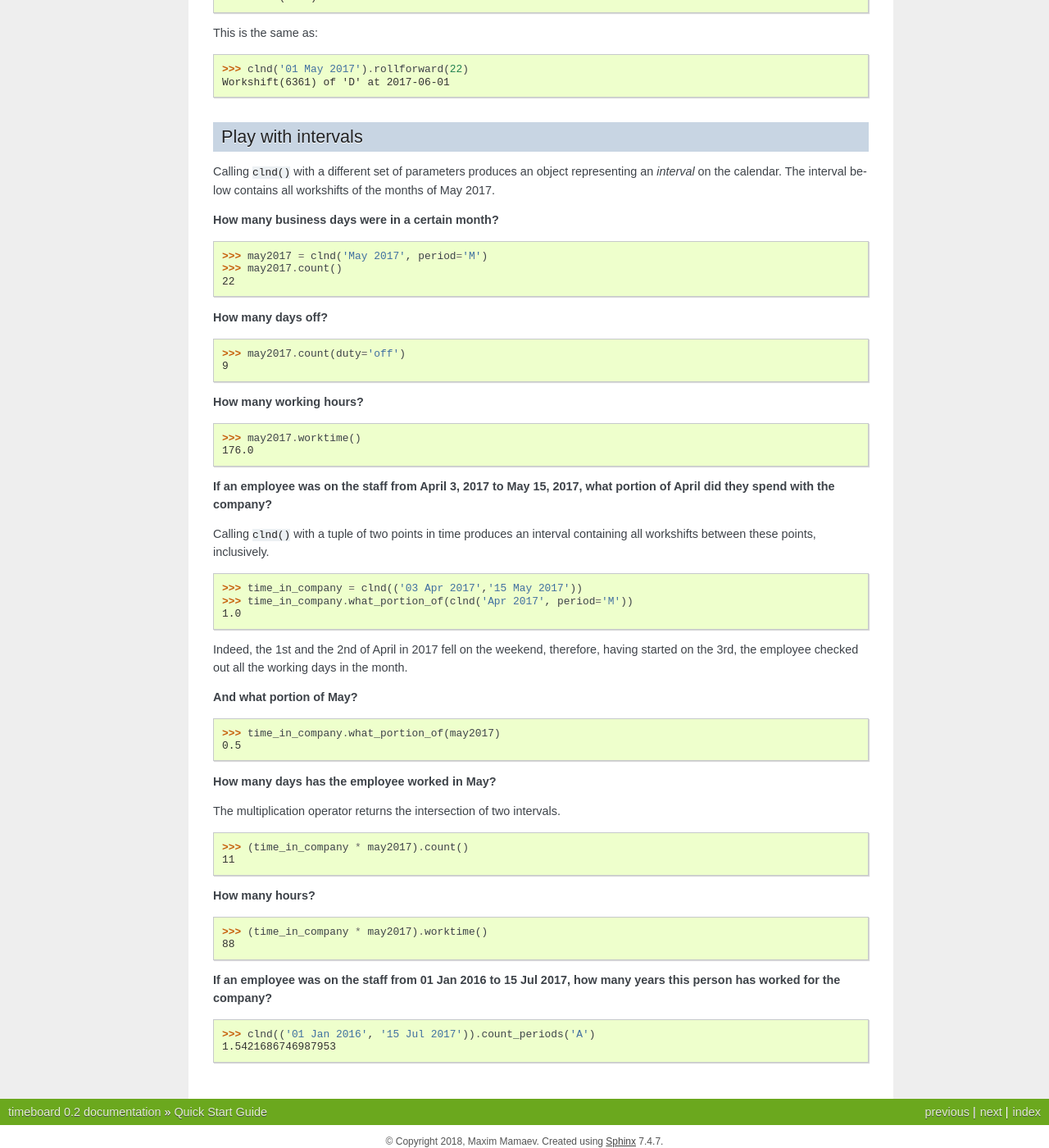
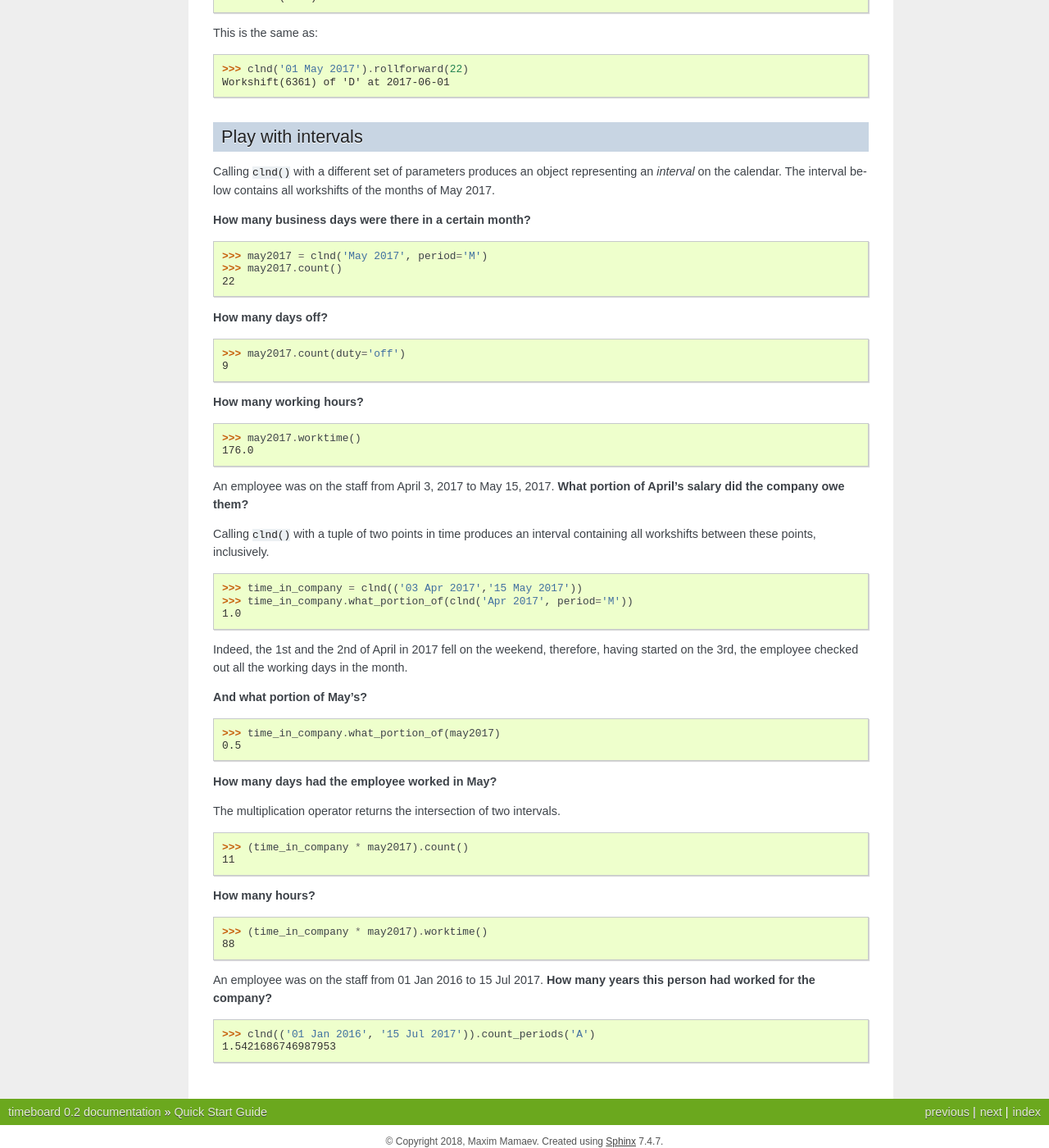
Before and after one commit to mmamaev/timeboard, a Sphinx documentation site: the page built from doc/source/quick_start.rst, in a window 1280 px wide and 1400 px high, scrolled down 922 px. Shown: the whole window at 82% size. Built offline with Sphinx 7.4.7, drawn with Linux system fonts in a browser that asks for light colours.

Commit message:
Corrected typos

```diff
--- a/doc/source/quick_start.rst
+++ b/doc/source/quick_start.rst
@@ -59,7 +59,7 @@ Play with intervals
 
 Calling ``clnd()`` with a different set of parameters produces an object representing an *interval* on the calendar. The interval below contains all workshifts of the months of May 2017.
 
-**How many business days were in a certain month?**
+**How many business days were there in a certain month?**
 ::
 
     >>> may2017 = clnd('May 2017', period='M')
@@ -81,7 +81,7 @@ Calling ``clnd()`` with a different set of parameters produces an object represe
     176.0
 
 
-**If an employee was on the staff from April 3, 2017 to May 15, 2017, what portion of April did they spend with the company?**
+An employee was on the staff from April 3, 2017 to May 15, 2017. **What portion of April's salary did the company owe them?**
 
 Calling ``clnd()`` with a tuple of two points in time produces an interval containing all workshifts between these points, inclusively.
 ::
@@ -92,13 +92,13 @@ Calling ``clnd()`` with a tuple of two points in time produces an interval conta
 
 Indeed, the 1st and the 2nd of April in 2017 fell on the weekend, therefore, having started on the 3rd, the employee checked out all the working days in the month.
 
-**And what portion of May?**
+**And what portion of May's?**
 ::
 
     >>> time_in_company.what_portion_of(may2017)
     0.5
 
-**How many days has the employee worked in May?**
+**How many days had the employee worked in May?**
 
 The multiplication operator returns the intersection of two intervals.
 ::
@@ -113,7 +113,7 @@ The multiplication operator returns the intersection of two intervals.
     88
 
 
-**If an employee was on the staff from 01 Jan 2016 to 15 Jul 2017, how many years this person has worked for the company?**
+An employee was on the staff from 01 Jan 2016 to 15 Jul 2017. **How many years this person had worked for the company?**
 ::
 
     >>> clnd(('01 Jan 2016', '15 Jul 2017')).count_periods('A')
```
Also changed, not shown: README.rst (+5 -5 lines), doc/source/data_model.rst (+5 -5 lines), doc/source/doing_calculations.rst (+5 -5 lines), doc/source/making_a_timeboard.rst (+5 -5 lines), doc/source/use_cases.ipynb, 4 other files.
